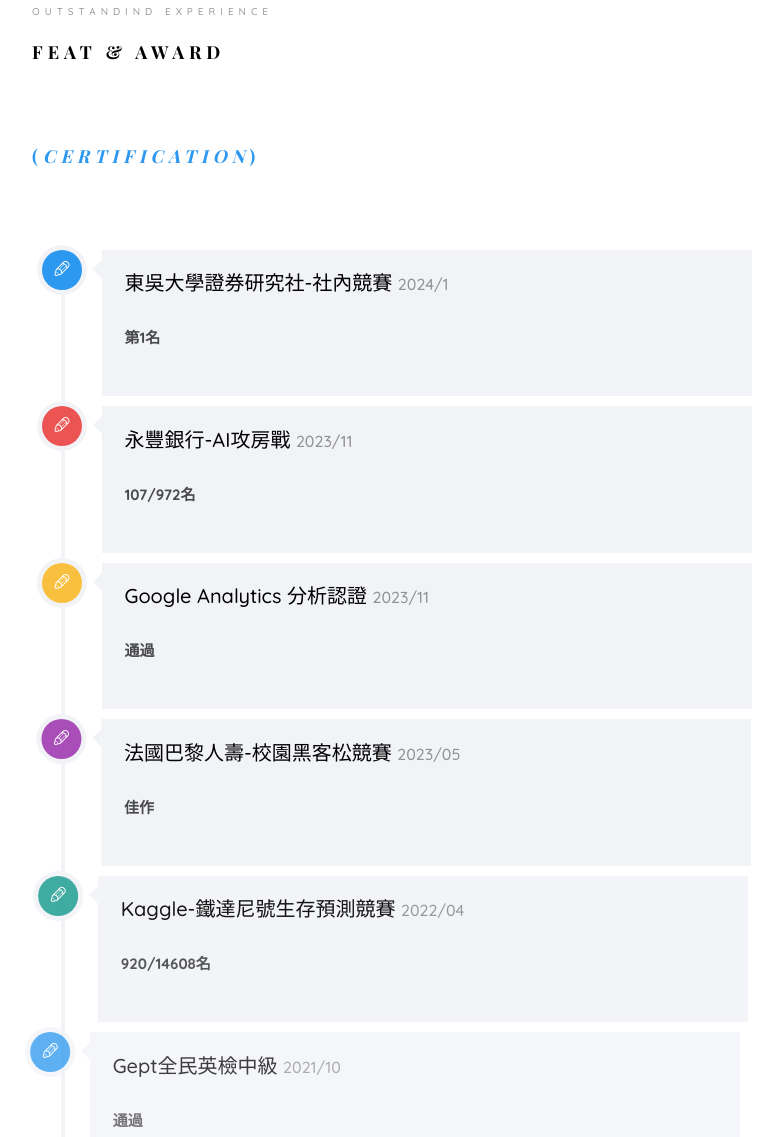
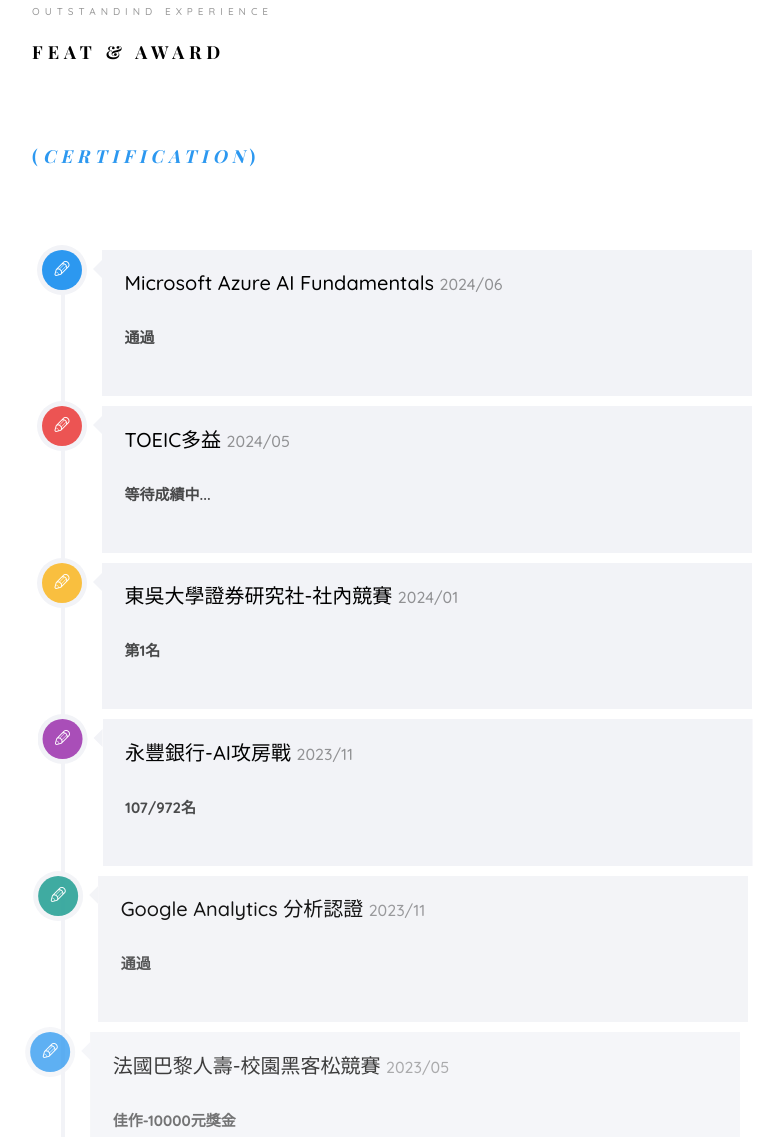
Before and after one commit to ryannn1203/ryannn1203.github.io, a plain HTML site: page index.html in a window 1280 px wide. Shown: the part 3180-4317 px from the top of the page, without its empty margins (398-1181 px from the left). Drawn offline with nearby package versions, Linux system fonts and the light colour scheme; files whose address does not match are found by name; a web font is replaced by a local one.

Commit message:
Add files via upload

```diff
--- a/index.html
+++ b/index.html
@@ -374,6 +374,7 @@
 													<li>Google Analytics分析認證</li>
 													<li>永豐AI攻房戰-107/972名</li>
 													<li>4次獲得松山慈祐宮學業獎學金</li>
+													<li>Microsoft Azure AI Fundamentals認證通過</li>
 													<li>TOEIC多益-等待成績中...</li>
 												</ul>
 									         </div>
@@ -432,20 +433,45 @@
 						<div class="col-md-12">
 				         <div class="timeline-centered">
 
-					         <article class="timeline-entry animate-box" data-animate-effect="fadeInLeft">
+					        <article class="timeline-entry animate-box" data-animate-effect="fadeInLeft">
 					            <div class="timeline-entry-inner">
 					               <div class="timeline-icon color-1">
 					                  <i class="icon-pen2"></i>
 					               </div>
 					               <div class="timeline-label">
-					                  <h2><a href="certification.html">東吳大學證券研究社-社內競賽</a> <span>2024/1</span></h2>
+					                  <h2><a href="certification.html">Microsoft Azure AI Fundamentals</a> <span>2024/06</span></h2>
+					                  <p><strong>通過</strong></p>
+					               </div>
+					            </div>
+					         </article>
+
+							 <article class="timeline-entry animate-box" data-animate-effect="fadeInLeft">
+					            <div class="timeline-entry-inner">
+					               <div class="timeline-icon color-2">
+					                  <i class="icon-pen2"></i>
+					               </div>
+					               <div class="timeline-label">
+					                  <h2><a href="certification.html">TOEIC多益
+									</a> <span>2024/05</span></h2>
+					                  <p><strong>等待成績中...</strong></p>
+					               </div>
+					            </div>
+					         </article>
+
+							<article class="timeline-entry animate-box" data-animate-effect="fadeInLeft">
+					            <div class="timeline-entry-inner">
+					               <div class="timeline-icon color-3">
+					                  <i class="icon-pen2"></i>
+					               </div>
+					               <div class="timeline-label">
+					                  <h2><a href="certification.html">東吳大學證券研究社-社內競賽</a> <span>2024/01</span></h2>
 					                  <p><strong>第1名</strong></p>
 					               </div>
 					            </div>
 					         </article>
 					         <article class="timeline-entry animate-box" data-animate-effect="fadeInRight">
 					            <div class="timeline-entry-inner">
-					               <div class="timeline-icon color-2">
+					               <div class="timeline-icon color-4">
 					                  <i class="icon-pen2"></i>
 					               </div>
 					               <div class="timeline-label">
@@ -455,7 +481,7 @@
 					         </article>
 							 <article class="timeline-entry animate-box" data-animate-effect="fadeInLeft">
 					            <div class="timeline-entry-inner">
-					               <div class="timeline-icon color-3">
+					               <div class="timeline-icon color-5">
 					                  <i class="icon-pen2"></i>
 					               </div>
 					               <div class="timeline-label">
@@ -467,19 +493,19 @@
 
 							 <article class="timeline-entry animate-box" data-animate-effect="fadeInLeft">
 					            <div class="timeline-entry-inner">
-					               <div class="timeline-icon color-4">
+					               <div class="timeline-icon color-1">
 					                  <i class="icon-pen2"></i>
 					               </div>
 					               <div class="timeline-label">
 					                  <h2><a href="certification.html">法國巴黎人壽-校園黑客松競賽</a> <span>2023/05</span></h2>
-					                  <p><strong>佳作</strong></p>
+					                  <p><strong>佳作-10000元獎金</strong></p>
 					               </div>
 					            </div>
 					         </article>
 
 							 <article class="timeline-entry animate-box" data-animate-effect="fadeInLeft">
 					            <div class="timeline-entry-inner">
-					               <div class="timeline-icon color-5">
+					               <div class="timeline-icon color-2">
 					                  <i class="icon-pen2"></i>
 					               </div>
 					               <div class="timeline-label">
@@ -492,7 +518,7 @@
 
 							 <article class="timeline-entry animate-box" data-animate-effect="fadeInLeft">
 					            <div class="timeline-entry-inner">
-					               <div class="timeline-icon color-1">
+					               <div class="timeline-icon color-3">
 					                  <i class="icon-pen2"></i>
 					               </div>
 					               <div class="timeline-label">
@@ -505,7 +531,7 @@
 
 							 <article class="timeline-entry animate-box" data-animate-effect="fadeInLeft">
 					            <div class="timeline-entry-inner">
-					               <div class="timeline-icon color-2">
+					               <div class="timeline-icon color-4">
 					                  <i class="icon-pen2"></i>
 					               </div>
 					               <div class="timeline-label">
@@ -518,7 +544,7 @@
 
 							 <article class="timeline-entry animate-box" data-animate-effect="fadeInLeft">
 					            <div class="timeline-entry-inner">
-					               <div class="timeline-icon color-3">
+					               <div class="timeline-icon color-5">
 					                  <i class="icon-pen2"></i>
 					               </div>
 					               <div class="timeline-label">
@@ -529,18 +555,7 @@
 					            </div>
 					         </article>
 
-							 <article class="timeline-entry animate-box" data-animate-effect="fadeInLeft">
-					            <div class="timeline-entry-inner">
-					               <div class="timeline-icon color-4">
-					                  <i class="icon-pen2"></i>
-					               </div>
-					               <div class="timeline-label">
-					                  <h2><a href="certification.html">TOEIC多益
-									</a> <span>2024/05</span></h2>
-					                  <p><strong>等待成績中...</strong></p>
-					               </div>
-					            </div>
-					         </article>
+
 
 
 
```
Also changed, not shown: certification.html (+13 -0 lines).
